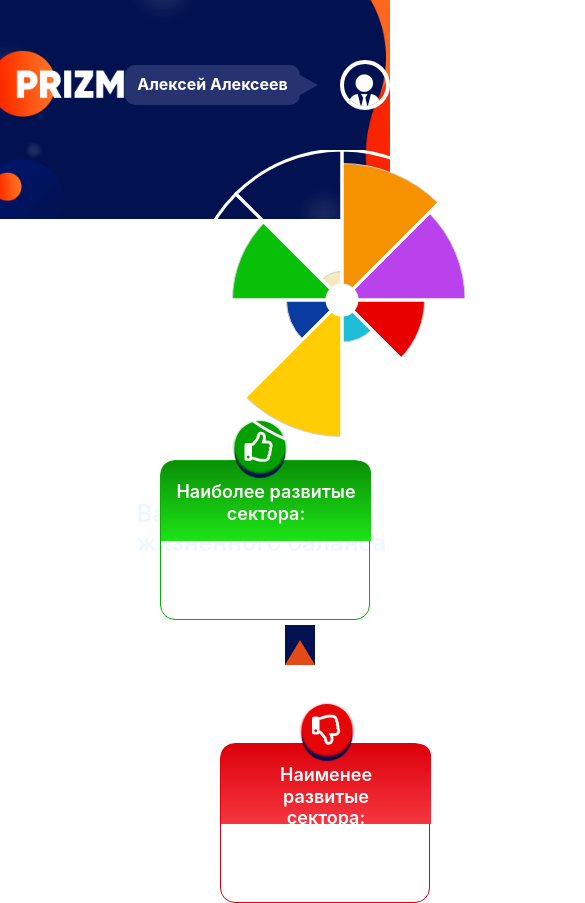
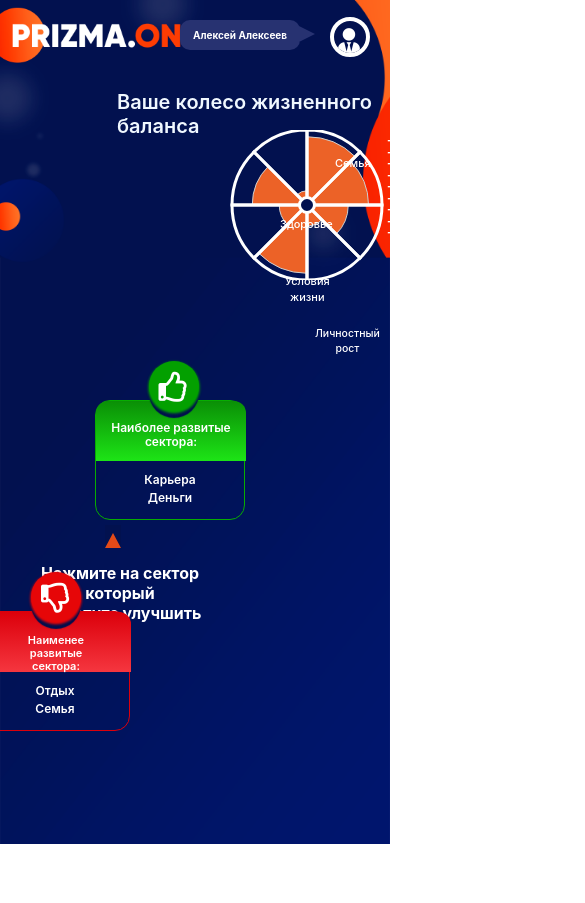
Before and after one commit to Ulugbek98/Prizmaone, a plain HTML site: page user_data.html in a window 390 px wide. Shown: the top 903 px of the page, 585 px wide, since content can reach past the window. After the commit the page ends 844 px from the top, so only its background shows below. Drawn offline with nearby package versions, Linux system fonts and the light colour scheme.

Commit message:
many changes

```diff
--- a/data/prizma-data.csv
+++ b/data/prizma-data.csv
@@ -1,9 +1,9 @@
 "id","order","score","weight","color","label"
-"FIS",1,  9,2,"#f69200", "Карьера"
-"MAR",2,  8,2,"#ba42ec", "Деньги"
-"AOE",2,  5,2,"#e80000", "Отношения"
-"NPA",3,  2,2,"#1ebdd7", "Отдых"
-"CSD",4,  9,2,"#ffcd04", "Личностный рост"
-"CPO",5,  3,2,"#093ba1", "Условия жизни"
-"TRL",6,  7,2,"#09c009", "Здоровье"
-"TRA",6,  1,2,"#f6e9bd", "Семья"
+"FIS",1,  9,2,"#ec6227", "Карьера"
+"MAR",2,  8,2,"#ec6227", "Деньги"
+"AOE",2,  5,2,"#ec6227", "Отношения"
+"NPA",3,  2,2,"#ec6227", "Отдых"
+"CSD",4,  9,2,"#ec6227", "Личностный рост"
+"CPO",5,  3,2,"#ec6227", "Условия жизни"
+"TRL",6,  7,2,"#ec6227", "Здоровье"
+"TRA",6,  1,2,"#ec6227", "Семья"
--- a/scripts/draw.js
+++ b/scripts/draw.js
@@ -1,16 +1,17 @@
-var mq = window.matchMedia('(max-width: 1280px)');
-console.log(mq);
-if (mq.matches) {
-  // ширина окна меньше, чем 1280px
+var viewportwidth = window.innerWidth;
+if (viewportwidth == 1280) {
+  // ширина окна равна, 1280px
   var hgh = 300;
-
+  alert("as");
+} else if (viewportwidth == 768) {
+  // ширина окна равна, 768px
+  var hgh = 250;
 } else {
-  // ширина окна больше, чем 1280px
-
-  var hgh = 450;
-
+  var hgh = 150;
 }
 
+
+console.log(viewportwidth)
 var width = 450,
   height = hgh,
   radius = Math.min(width, height) / 2,
@@ -58,17 +59,18 @@ d3.csv('./data/prizma-data.csv', function (error, data) {
 
   var path = svg.selectAll(".solidArc")
     .data(pie(data))
-    .enter().append("path")
+    .enter().append("path").on("click", function () {
+      d3.select(this)
+        .style("fill", "green")
+      console.log(this)
+    })
     .attr("fill", function (d) {
       return d.data.color;
     })
     .attr("class", "solidArc")
     .attr("stroke", "#cecece")
     .attr("d", arc)
-    .on("click", function () {
-      d3.select(this)
-        .style("opacity", "0")
-    })
+
 
 
   /* big-circle */
--- a/styles/style-courses.css
+++ b/styles/style-courses.css
@@ -872,14 +872,14 @@ svg {
     .tips-right {
         left: 393px;
         top: 61px;
-        font-size: 13px;
+        font-size: 11px;
     }
 
     .tips-left {
         left: 209px;
         top: 80px;
-        font-size: 13px;
-        font-weight: 700;
+        font-size: 11px;
+        font-weight: 500;
     }
 
     .scores {
--- a/styles/styles-user-data.css
+++ b/styles/styles-user-data.css
@@ -657,12 +657,144 @@ svg {
 
 /* ++++++++++++++++++++++++++++++++++++++++ Media For 1280px start ++++++++++++++++++++++++++++++++++++++++ */
 
-@media (max-width: 768px) {
 
 
+@media (max-width: 768px) {
+  body {
+    background-image: url("../images/intro-full.png");
+    background-size: cover;
+    background-color: #02114f;
+    overflow: hidden!important;
+  }
+
+  .intro-logo {
+    width: 210px;
+    top: 22px;
+  }
+
+  .navbar1 {
+    top: -35px
+  }
+
+  .user-name {
+    width: 120px;
+    height: 30px;
+    top: 55px;
+  }
+
+  .user-name span {
+    font-size: 10px;
+    top: -15px;
+  }
+
+  .white-span {
+    left: 119px;
+    border: 8px solid #02114f;
+    border-left: 16px solid #273271;
+    top: 6px;
+  }
+
+  .user-photo {
+    bottom: -92px;
+    height: 40px;
+    width: 40px;
+    right: -180px;
+  }
+
+  .fa-user-tie {
+    font-size: 25px;
+    top: 7px;
+    left: 4px;
+  }
+
   .title1 {
-    font-size: 24px;
-    top: 500px;
+    font-size: 20px;
+    font-weight: 600;
+    color: aliceblue;
+    position: absolute;
+    top: 90px;
+    left: 30%;
+  }
+
+  .title2 {
+    font-size: 28px;
+    top: 550px;
+    left: 45.5%;
+  }
+
+  .title3 {
+    font-size: 28px;
+    top: 600px;
+    left: 37%;
+  }
+
+  .title4 {
+    font-size: 29px;
+    top: 720px;
+    left: 32%;
+  }
+
+  .container-titles {
+    height: 500px;
+  }
+
+  svg {
+    left: 21%;
+    top: 130px;
+  }
+
+  .tips-right {
+    left: 389px;
+    top: 115px;
+    font-size: 11px;
+  }
+
+  #money {
+    top: 97px;
+    left: 11px;
+  }
+
+  #relax {
+    left: -135px;
+    top: 210px;
+  }
+
+  #relations {
+    top: 155px;
+    left: -45px;
+  }
+
+  .tips-left {
+    left: 210px;
+    top: 138px;
+    font-size: 11px;
+    font-weight: 500;
+  }
+
+  #health {
+    left: 70px;
+  }
+
+  #life {
+    top: 85px;
+    left: 75px;
+  }
+
+  #personal {
+    font-weight: 500;
+    font-size: 10.5px;
+    top: 105px;
+    left: 105px;
+  }
+
+  .scores {
+    left: 387px;
+    top: 132px;
+  }
+
+  .scores span {
+    font-size: 11.5px;
+    height: 11.5px;
 
   }
 
@@ -673,6 +805,89 @@ svg {
 
 
 
+  .text-path {
+    top: 400px;
+    left: -30px;
+  }
 
+  #choose_sector h3 {
+    font-size: 25px;
+  }
+
+  #good_sectors {
+    width: 150px;
+    height: 120px;
+    margin-left: 125px;
+  }
+
+  #good_sectors p {
+    font-size: 12px;
+  }
+
+  #gradient-good {
+    width: 150px;
+    height: 60px;
+  }
+
+  #gradient-good h6 {
+    top: -30px;
+    font-size: 12px;
+  }
+
+  #bad_sectors {
+    width: 150px;
+    height: 120px;
+    margin-left: 10px;
+  }
+
+  #bad_sectors p {
+    font-size: 12px;
+  }
+
+  #gradient-bad {
+    width: 150px;
+    height: 60px;
+  }
+
+  #gradient-bad h6 {
+    top: -68px;
+    font-size: 11px;
+    margin-top: 15px;
+  }
+
+  #bad-btn {
+    width: 50px;
+    height: 50px;
+    line-height: 45px;
+    top: -65px;
+    left: 25%;
+
+  }
+
+  .orange-span {
+    border: 8px solid #02114f;
+    border-bottom: 15px solid #e34a18;
+    left: 135px;
+  }
+
+  .fa-thumbs-down {
+    font-size: 30px;
+  }
+
+  #good-btn {
+    width: 50px;
+    height: 50px;
+    line-height: 45px;
+    top: -40px;
+  }
+
+  .fa-thumbs-up {
+    font-size: 30px;
+  }
+
+  #choose_sector h3 {
+    font-size: 16px;
+    line-height: 20px;
+  }
 
 }
```
Also changed, not shown: user_data.html (+3 -3 lines).
